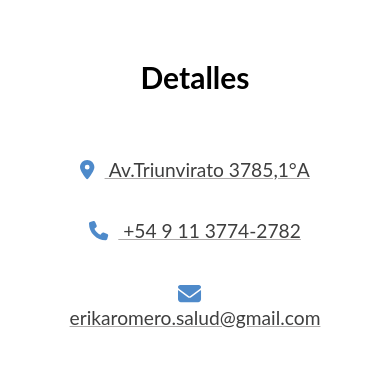
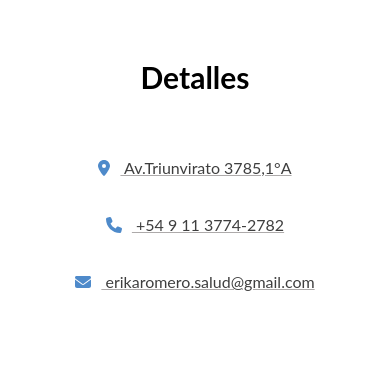
Before and after one commit to Tomassss2005/consultorio-medico---Dra-Erika-Romero, a React (Create React App) app: page /contacto in a window 390 px wide. Shown: the part 860-1239 px from the top of the page. Built offline with nearby package versions, Linux system fonts and the light colour scheme.

Commit message:
Ahora si

```diff
--- a/src/styles/contactoModule.css
+++ b/src/styles/contactoModule.css
@@ -235,4 +235,16 @@
         margin-bottom: 10px;
         margin-right: 0;
     }
+
+
+    .a_info_contacto,
+    .a_info_contacto_email,
+    .a_info_contacto_telefono {
+        font-size: 1rem;
+    }
+
+    .logo_contacto,
+    .logo_contacto_email {
+        font-size: 1rem;
+    }
 }
--- a/src/styles/peelingFacialModule.css
+++ b/src/styles/peelingFacialModule.css
@@ -141,7 +141,8 @@
     }
 
     .li_tratamientos {
-        font-size: 13px;
+        font-size: 12px;
+        margin-left: 65px;
     }
 
     .img_peeling {
@@ -151,8 +152,4 @@
     .h3_beneficios {
         margin-right: 0px;
     }
-
-    .li_tratamientos {
-        margin-left: 65px;
-    }
 }
```
